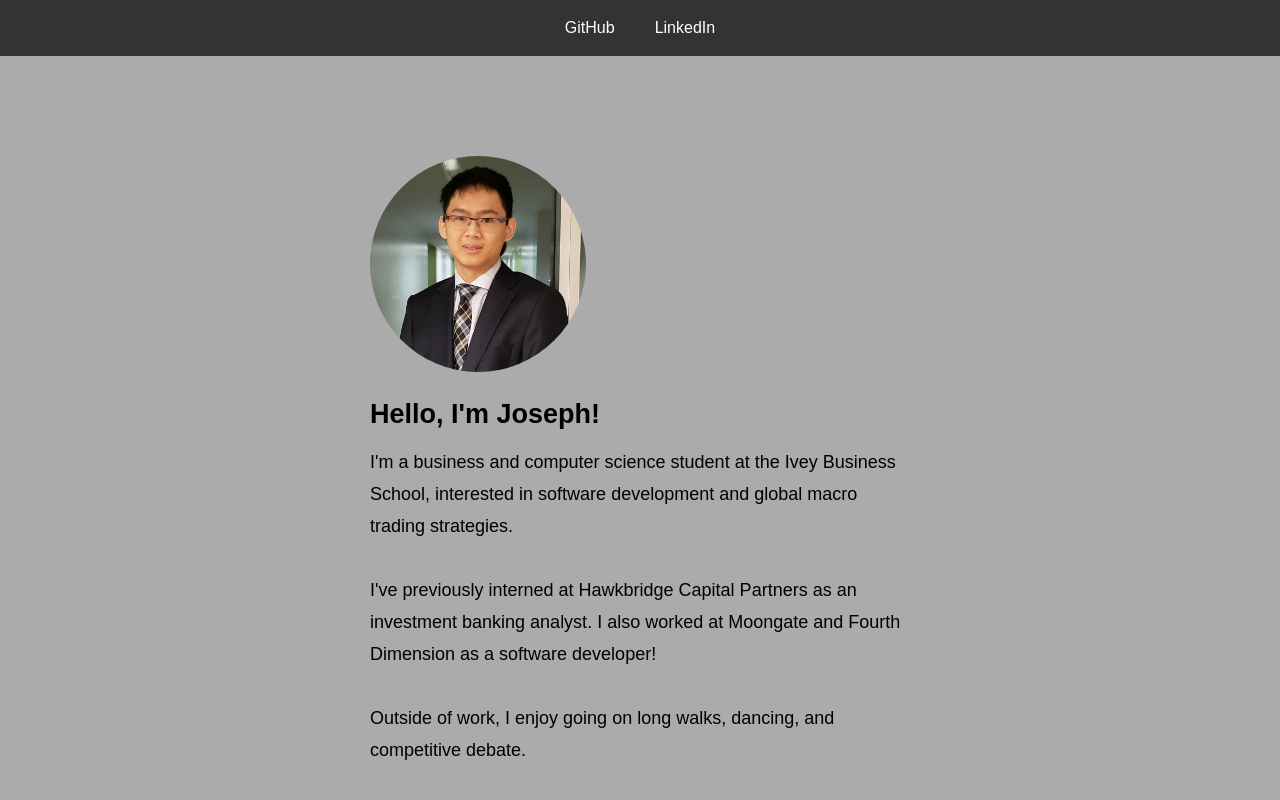
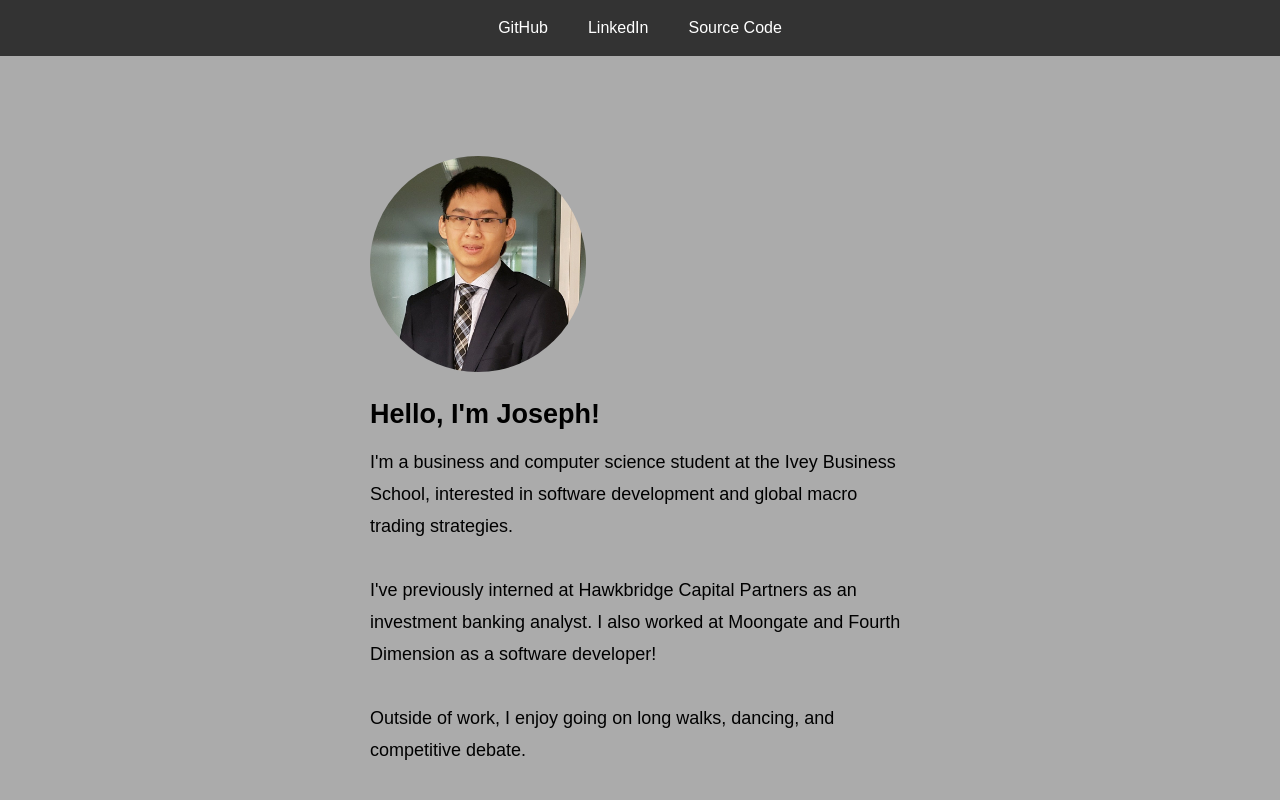
Before and after one commit to JosephKan3/personal-website, a Next.js app: page / in a window 1280 px wide. Shown: the top 800 px of the page. Built offline with nearby package versions, Linux system fonts and the light colour scheme; no server answers.

Commit message:
feat: adds source code link

```diff
--- a/src/components/Navbar.tsx
+++ b/src/components/Navbar.tsx
@@ -17,6 +17,12 @@ const Navbar: React.FC<NavbarProps> = ({}) => {
           >
             LinkedIn
           </a>
+          <a
+            href="https://github.com/JosephKan3/personal-website"
+            target="_blank"
+          >
+            Source Code
+          </a>
         </div>
       </nav>
     </>
```
